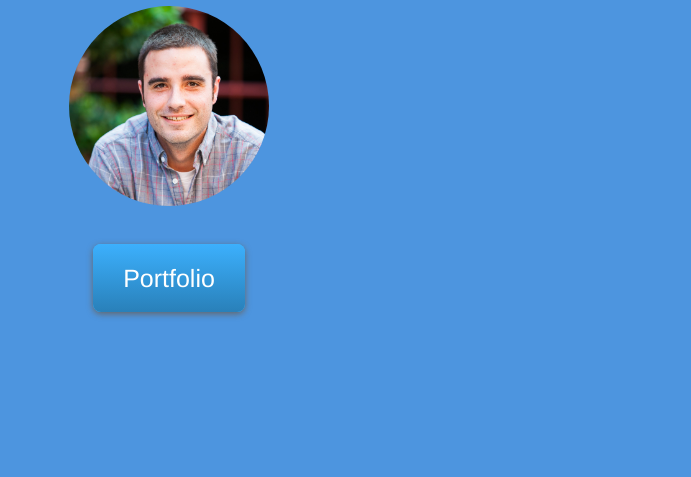
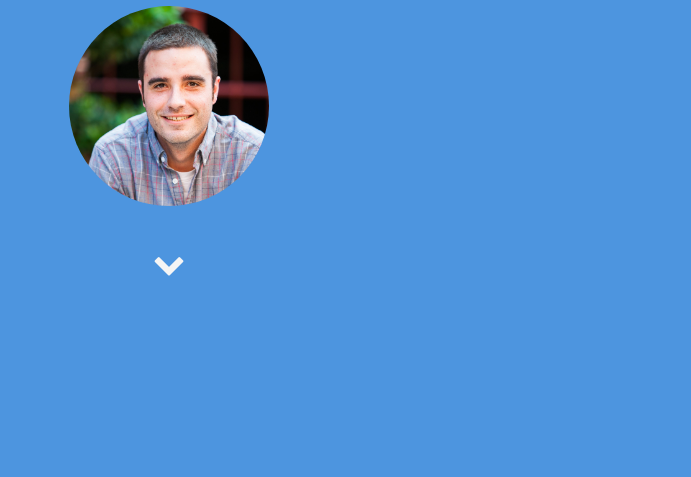
Before and after one commit to TylerKotkin/TylerKotkin.github.io, a plain HTML site: page index.html in a window 1280 px wide. Shown: the part 323-800 px from the top of the page, without its empty margins (471-1162 px from the left). Drawn offline with Linux system fonts and the light colour scheme.

Commit message:
chevron added to index.html

```diff
--- a/css/main.css
+++ b/css/main.css
@@ -149,3 +149,7 @@ footer {
     width: 200px;
     height: 200px;
 }
+
+.down_arrow {
+    font-size: 2em;
+}
--- a/index.html
+++ b/index.html
@@ -23,8 +23,10 @@
               <h2>Python Developer</h2>
   				    <p></p>
               <img class="img_circle" src="tk_pic_1mb.jpg" alt="picture" >
-              <br><br><br><br>
-              <a class="btn" href="#projects">Portfolio</a>
+              <br><br>
+              <!-- <a class="btn" href="#projects">Portfolio</a> -->
+              <br>
+              <a class="down_arrow" href="#projects"><i class="fa fa-chevron-down"></i></a>
       	   </div>
         </div>
            <a id="projects"><div class="project_div1"></a>
```
